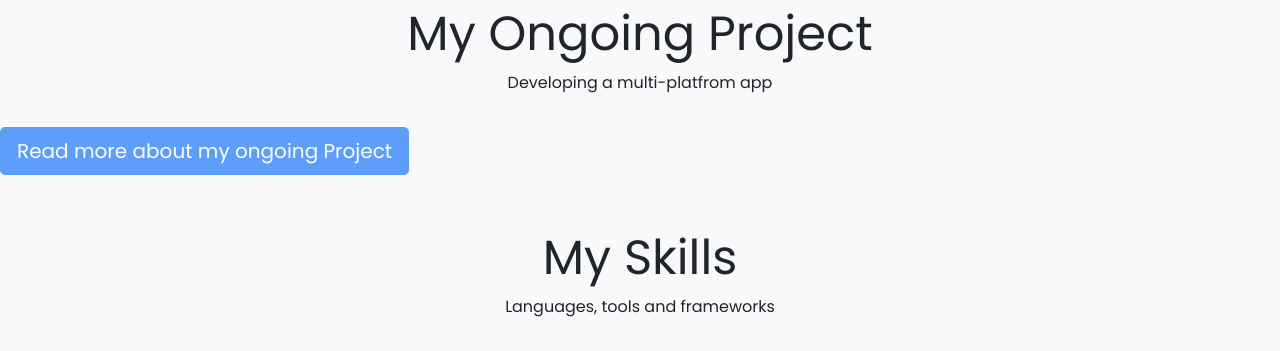
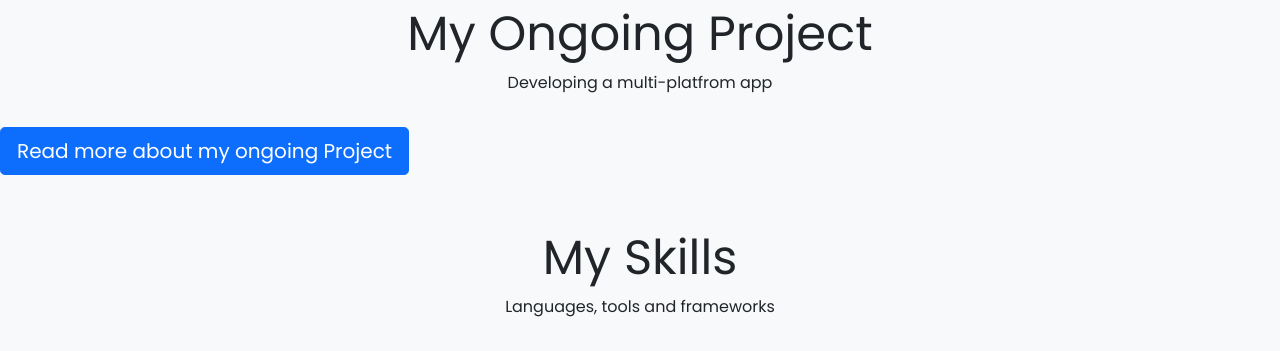
Before and after one commit to AndreasStavropoulos/volta76.github.io, a plain HTML site: page index.html in a window 1280 px wide. Shown: the part 1060-1411 px from the top of the page. Drawn offline with nearby package versions, Linux system fonts and the light colour scheme; a web font is replaced by a local one.

Commit message:
upadte ui

```diff
--- a/index.html
+++ b/index.html
@@ -206,8 +206,8 @@
       <div>
         <a
           href="https://github.com/AndreasStavropoulos/HydraProjectAPI"
-          class="btn btn-primary btn-lg disabled"
-          role="button"
+          class="btn btn-primary btn-lg"
+          target="_blank"
           >Read more about my ongoing Project</a
         >
       </div>
```
